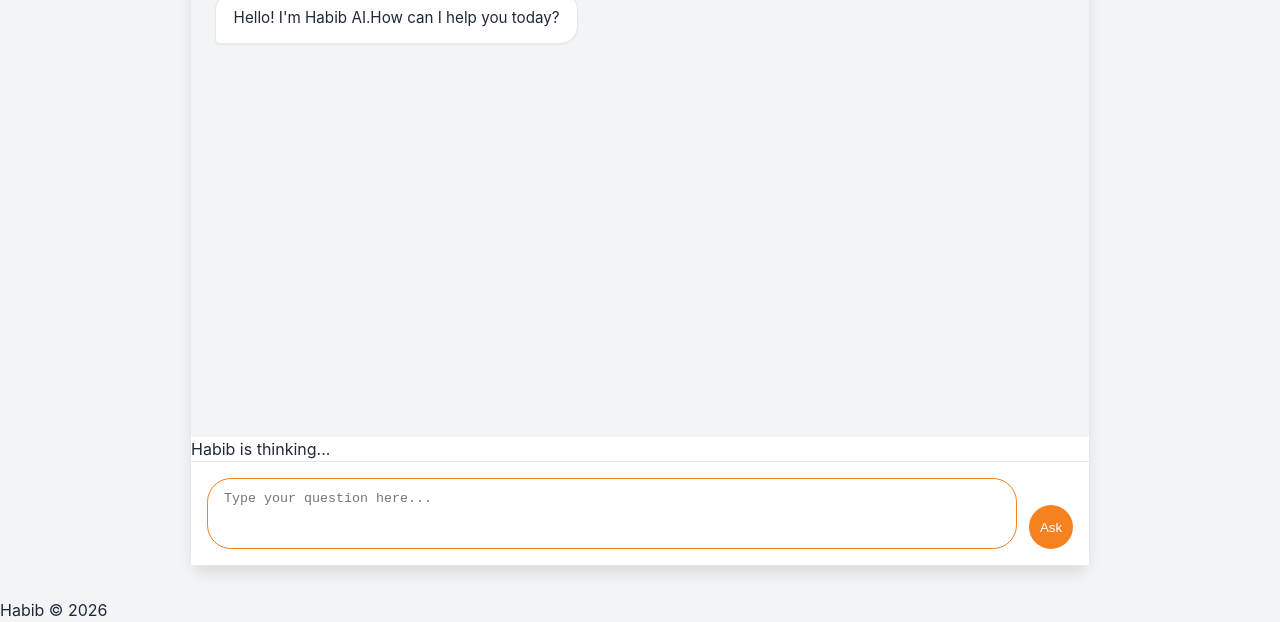
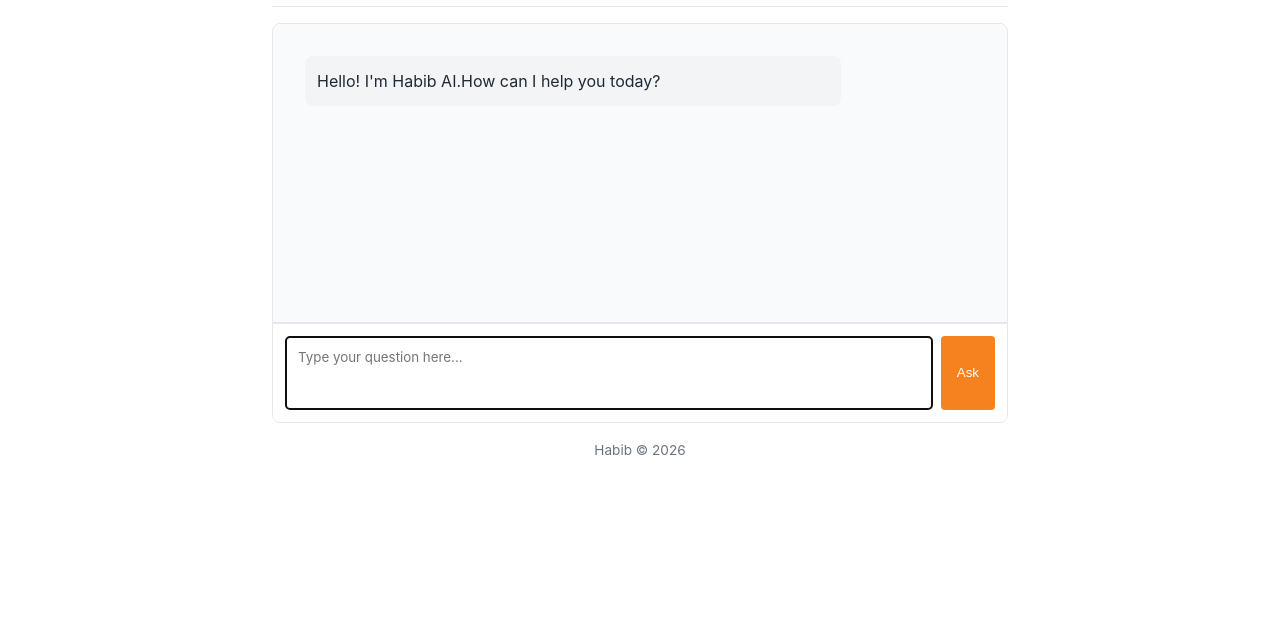
Before and after one commit to s21rp/llm-chat-app, a website: page public/index.html in a window 1280 px wide. Shown: the part 178-800 px from the top of the page. Drawn offline with Linux system fonts and the light colour scheme.

Commit message:
Update index.html

```diff
--- a/public/index.html
+++ b/public/index.html
@@ -6,25 +6,14 @@
 		<title>Habib AI</title>
 	<style>
 			:root {
-    /* Refined Color Palette */
-    --primary: #f6821f;
+				--primary-color: #f6821f;
 				--primary-hover: #e67e22;
-    --bg-main: #f3f4f6;
-    --bg-card: #ffffff;
-    --text-main: #1f2937;
-    --text-muted: #6b7280;
-    --border: #e5e7eb;
-
-    /* Message Specifics */
-    --msg-user: #f6821f;
-    --msg-user-text: #ffffff;
-    --msg-ai: #ffffff;
-    --msg-ai-border: #e5e7eb;
-
-    /* Shadows & Radii */
-    --shadow-sm: 0 1px 2px 0 rgb(0 0 0 / 0.05);
-    --shadow-lg: 0 10px 15px -3px rgb(0 0 0 / 0.1);
-    --radius: 12px;
+				--light-bg: #f9fafb;
+				--border-color: #e5e7eb;
+				--text-color: #1f2937;
+				--text-light: #6b7280;
+				--user-msg-bg: #fff2e6;
+				--assistant-msg-bg: #f3f4f6;
 			}
 
 			* {
@@ -34,142 +23,122 @@
 			}
 
 			body {
-    font-family: 'Inter', -apple-system, system-ui, sans-serif;
-    background-color: var(--bg-main);
-    color: var(--text-main);
-    line-height: 1.5;
-    height: 100vh;
-    display: flex;
-    flex-direction: column;
+				font-family:
+					-apple-system, BlinkMacSystemFont, "Segoe UI", Roboto, Oxygen, Ubuntu,
+					Cantarell, sans-serif;
+				line-height: 1.66;
+				color: var(--text-color);
+				max-width: 800px;
+				margin: 0 auto;
+				padding: 2rem;
 			}
 
-/* Container responsive sizing */
-.chat-container {
-    width: 100%;
-    max-width: 900px;
-    margin: 0 auto;
-    background: var(--bg-card);
-    height: 100vh;
-    display: flex;
-    flex-direction: column;
-    box-shadow: var(--shadow-lg);
-}
-
-/* Desktop spacing */
-@media (min-width: 768px) {
-    .chat-container {
-        height: 85vh;
-        margin: 2rem auto;
-        border-radius: var(--radius);
-        border: 1px solid var(--border);
-    }
-}
-
-/* Header styling */
 			header {
-    padding: 1.25rem;
-    border-bottom: 1px solid var(--border);
 				text-align: center;
+				margin-bottom: 1rem;
+				padding: 1rem 0;
+				border-bottom: 1px solid var(--border-color);
 			}
 
 			h1 {
-    font-size: 1.5rem;
-    font-weight: 700;
-    color: var(--primary);
+				font-size: 3rem;
+				color: var(--primary-color);
 			}
 
-/* Scrollable message area */
+			.chat-container {
+				display: flex;
+				flex-direction: column;
+				height: calc(100vh - 600px);
+				min-height: 400px;
+				border: 1px solid var(--border-color);
+				border-radius: 8px;
+				overflow: hidden;
+			}
+
 			.chat-messages {
 				flex: 1;
 				overflow-y: auto;
-    padding: 1.5rem;
-    display: flex;
-    flex-direction: column;
-    gap: 1rem;
-    background-color: var(--bg-main);
+				padding: 2rem;
+				background-color: var(--light-bg);
 			}
 
-/* Modern Message Bubbles */
 			.message {
-    padding: 0.85rem 1.1rem;
-    border-radius: 18px;
-    max-width: 85%;
-    font-size: 0.95rem;
-    box-shadow: var(--shadow-sm);
-    transition: transform 0.2s ease;
+				margin-bottom: 1rem;
+				padding: 0.75rem;
+				border-radius: 8px;
+				max-width: 80%;
+			}
+
+			.message p {
+				white-space: pre-line;
+				margin: 0;
+				overflow-wrap: anywhere;
 			}
 
 			.user-message {
-    background-color: var(--msg-user);
-    color: var(--msg-user-text);
+				background-color: var(--user-msg-bg);
 				align-self: flex-end;
-    border-bottom-right-radius: 4px;
+				margin-left: auto;
 			}
 
 			.assistant-message {
-    background-color: var(--msg-ai);
-    border: 1px solid var(--msg-ai-border);
+				background-color: var(--assistant-msg-bg);
 				align-self: flex-start;
-    border-bottom-left-radius: 4px;
 			}
 
-/* Input Area */
 			.message-input {
-    padding: 1rem;
-    background: white;
 				display: flex;
-    gap: 0.75rem;
-    align-items: flex-end;
-    border-top: 1px solid var(--border);
+				padding: 0.75rem;
+				border-top: 2px solid var(--border-color);
+				background-color: white;
 			}
 
 			#user-input {
 				flex: 1;
-    padding: 0.75rem 1rem;
-    border: 1px solid var(--border);
-    border-radius: 24px; /* Pill shape */
+				padding: 0.75rem;
+				border: 1px solid var(--border-color);
+				border-radius: 4px;
+				font-family: inherit;
 				resize: none;
-    max-height: 150px;
-    outline: none;
-    transition: border-color 0.2s;
-}
-
-#user-input:focus {
-    border-color: var(--primary);
+				min-height: 60px;
 			}
 
 			#send-button {
-    background-color: var(--primary);
+				margin-left: 0.5rem;
+				padding: 0 1rem;
+				background-color: var(--primary-color);
 				color: white;
 				border: none;
-    width: 44px;
-    height: 44px;
-    border-radius: 50%;
-    display: flex;
-    align-items: center;
-    justify-content: center;
+				border-radius: 4px;
 				cursor: pointer;
-    transition: all 0.2s;
-    flex-shrink: 0;
+				transition: background-color 0.2s;
 			}
 
-#send-button:hover:not(:disabled) {
+			#send-button:hover {
 				background-color: var(--primary-hover);
-    transform: scale(1.05);
 			}
 
 			#send-button:disabled {
-    opacity: 0.5;
+				background-color: var(--text-light);
 				cursor: not-allowed;
 			}
 
-/* Hide scrollbar for clean look */
-.chat-messages::-webkit-scrollbar {
-    width: 6px;
+			.typing-indicator {
+				display: none;
+				font-style: italic;
+				color: var(--text-light);
+				padding: 1rem;
 			}
-.chat-messages::-webkit-scrollbar-thumb {
-    background-color: var(--border);
-    border-radius: 10px;
+
+			.typing-indicator.visible {
+				display: block;
+			}
+
+			footer {
+				margin-top: 1rem;
+				text-align: center;
+				font-size: 0.85rem;
+				color: var(--text-light);
 			}
 		</style>
 	</head>
```
Lines whose indentation alone changed are shown as unchanged.
